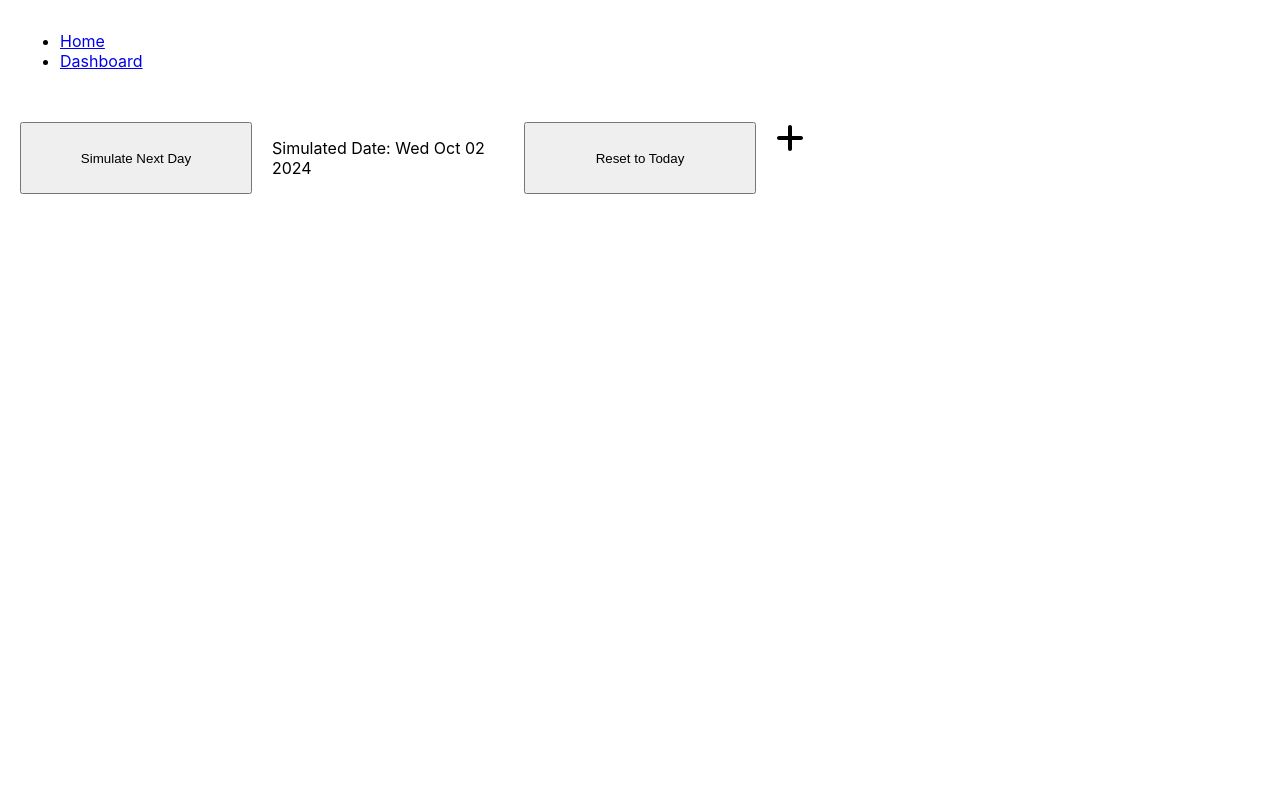
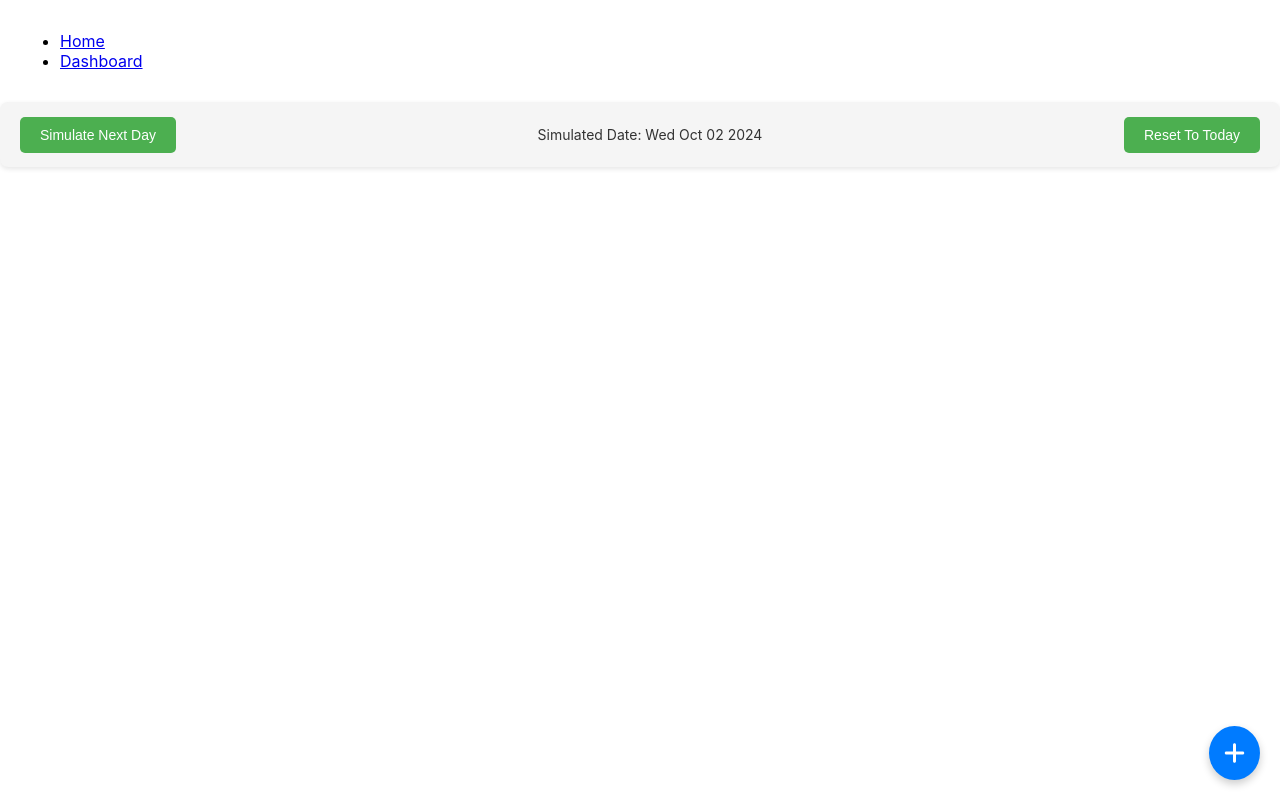
Before and after one commit to SibhatY/habit-tracker, a React (Create React App) app in the folder client/: page /dashboard in a window 1280 px wide. Shown: the top 800 px of the page. Built offline with nearby package versions, Linux system fonts and the light colour scheme.

Commit message:
v0.5.1 - Improved dashboard layout, added floating button, fixed habit card text overflow.

```diff
--- a/client/src/components/HabitItem.js
+++ b/client/src/components/HabitItem.js
@@ -66,7 +66,7 @@ const HabitItem = ({ habit, onDelete, onMarkDay, calculateProgress }) => {
     return (
 
         <div className="habit-item">
-            <h3>{habit.title}</h3>
+            <h3 className="habit-title">{habit.title}</h3>
 
             <div
                 className="progress-badge"
@@ -76,11 +76,11 @@ const HabitItem = ({ habit, onDelete, onMarkDay, calculateProgress }) => {
                 {Array.isArray(habit.daysTracked) ? habit.daysTracked.length : 0} / {habit.goal} days
             </div>
 
-            {currentStreak > 1 ? (
+            {currentStreak > 1 && (
                 <div className="streak-indicator">
                     🔥 {currentStreak}-day streak!
                 </div>
-            ) : null}
+            )}
 
             <button onClick={() => onMarkDay(habit.id)}>Mark Day as Complete</button>
 
--- a/client/src/components/HabitList.js
+++ b/client/src/components/HabitList.js
@@ -79,13 +79,18 @@ const HabitList = ({ habits, setHabits }) => {
 
 
     return (
+
+        <div className='dashboard-container'>
+
+            <div className='toolbar'>
+                <button className='btn' onClick={simulateNextDay}>Simulate Next Day</button>
+
+                <p className='simulated-date'>Simulated Date: {simulatedDate.toDateString()}</p>
+
+                <button className='btn' onClick={() => setSimulatedDate(new Date())}>Reset To Today</button>
+            </div>
+
         <div className="habit-list">
-
-            <button onClick={simulateNextDay}>Simulate Next Day</button>
-            <p>Simulated Date: {simulatedDate.toDateString()}</p>
-
-            <button onClick={() => setSimulatedDate(new Date())}>Reset to Today</button>
-
 
             {habits.map((habit) => (
 
@@ -99,6 +104,7 @@ const HabitList = ({ habits, setHabits }) => {
                 />
 
             ))}
+            </div>
 
             <div className='add-habit-card' onClick={() => setIsAdding(true)}>
                 <FontAwesomeIcon icon={faPlus} size='2x' />
--- a/client/src/styles/HabitItem.css
+++ b/client/src/styles/HabitItem.css
@@ -7,13 +7,19 @@
   flex-direction: column;
   align-items: center;
   width: 100%;
+  min-height: 220px;
+  position: relative;
 }
 
 
-
-span {
-  font-size: 0.9em;
-  color: #555;
+.habit-title {
+  max-height: 40px;
+  max-width: 180px;
+  overflow-x: auto;
+  white-space: nowrap;
+  width: 100%;
+  text-align: center;
+  font-size: 1.2rem;
 }
 
 
@@ -42,4 +48,19 @@ span {
   color: orange;
   font-weight: bold;
   margin-top: 5px;
+  opacity: 0;
+  transition: opacity 0.3s ease;
+  position: absolute;
+  bottom: 20px;
 }
+
+
+.streak-indicator {
+
+  opacity: 1;
+}
+
+.streak-indicator.hidden {
+
+  opacity: 0;
+}
--- a/client/src/styles/HabitList.css
+++ b/client/src/styles/HabitList.css
@@ -5,3 +5,54 @@
     gap: 20px;
     padding: 20px;
 }
+
+
+.toolbar {
+    display: flex;
+    justify-content: space-between;
+    align-items: center;
+    background-color: #f5f5f5;
+    padding: 10px 20px;
+    margin-bottom: 20px;
+    border-radius: 8px;
+    box-shadow: 0 2px 5px rgba(0, 0, 0, 0.1);
+}
+
+.btn {
+    background-color: #4CAF50;
+    color: white;
+    padding: 10px 20px;
+    border: none;
+    border-radius: 5px;
+    cursor: pointer;
+    font-size: 14px;
+}
+
+.simulated-date {
+    font-size: 14px;
+    color: #333;
+}
+
+.add-habit-card {
+    position: fixed;
+    bottom: 20px;
+    right: 20px;
+    background-color: #007bff;
+    color: white;
+    padding: 15px;
+    border-radius: 50%;
+    box-shadow: 0 4px 8px rgba(0, 0, 0, 0.2);
+    cursor: pointer;
+    display: flex;
+    justify-content: center;
+    align-items: center;
+}
+
+.add-habit-card:hover {
+    background-color: #0056b3;
+}
+
+.add-habit-card svg {
+    color: white;
+    font-size: 1.5rem;
+}
```
Also changed, not shown: 1 other file (tests, documents, lock files or other folders).
